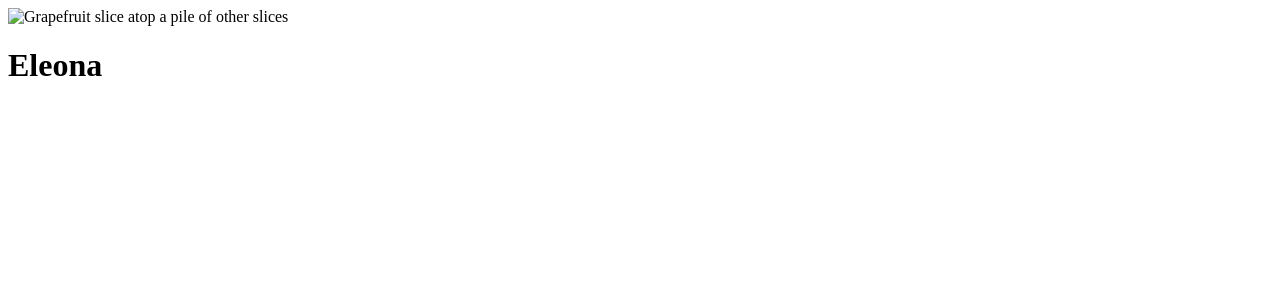
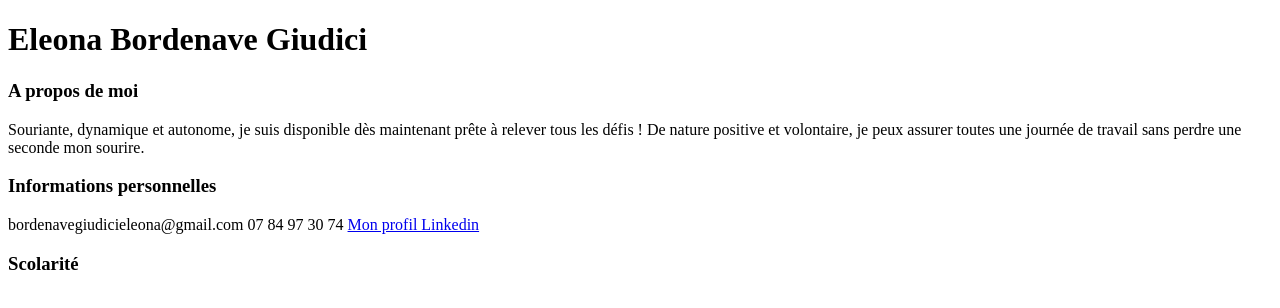
Before and after one commit to EleonaB/CV, a plain HTML site: page CV.html in a window 1280 px wide. Drawn offline with Linux system fonts and the light colour scheme.

Commit message:
linkedin

```diff
--- a/CV.html
+++ b/CV.html
@@ -3,13 +3,26 @@
 <head>
     <meta charset="UTF-8">
     <meta name="viewport" content="width=device-width, initial-scale=1.0">
-    <title>Acceuil, Evenementiel, Animation</title>
+    <title>CV Eleona Bordenave Giudici</title>
 </head>
 <body>
     <header>
-        <img src="/media/cc0-images/grapefruit-slice-332-332.jpg"alt="Grapefruit slice atop a pile of other slices" />
-        <h1>Eleona</h1>
+        <h1>Eleona Bordenave Giudici</h1>
     </header>
+</body>
+<h3>A propos de moi</h3>
+<p>Souriante, dynamique et autonome, je suis disponible dès maintenant prête à relever tous les défis !
+De nature positive et volontaire, je peux assurer toutes une journée de travail sans perdre une seconde mon sourire.</p>
 
-</body>
+<h3>Informations personnelles</h3>
+<p>
+bordenavegiudicieleona@gmail.com
+07 84 97 30 74
+ <a href = "https://www.linkedin.com/in/eleona-bordenave-giudici-a7b608210/" > Mon profil Linkedin </a>
+</p>
+
+<h3>Scolarité</h3>
+
+
+
 </html>
```
